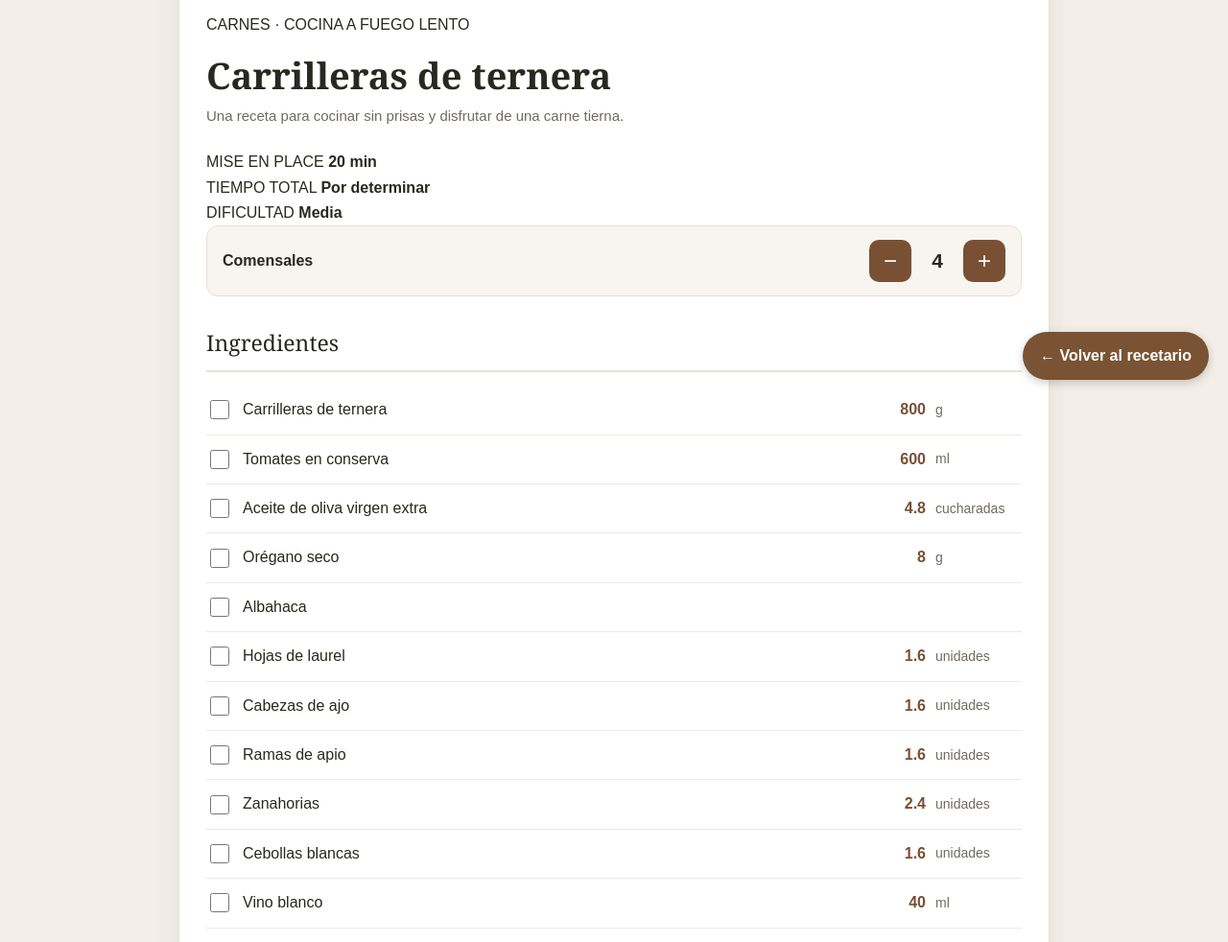
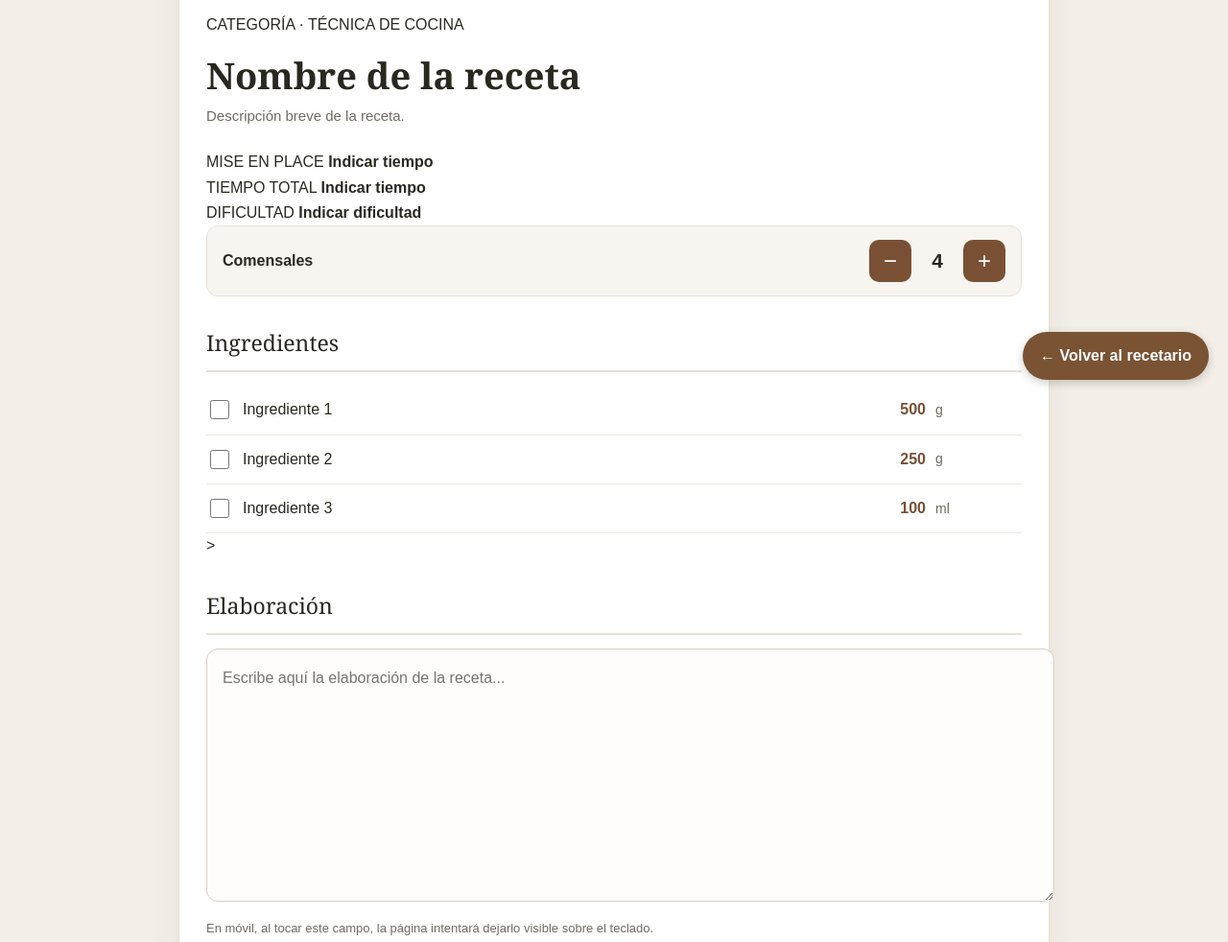
Before and after one commit to MGrecetas2026/mi-recetario, a plain HTML site: page Plantilla_Profesional_Recetas.html in a window 1280 px wide. Shown: the part 384-1366 px from the top of the page at 96% size. Drawn offline with Linux system fonts and the light colour scheme.

Commit message:
Update recipe template title and details

```diff
--- a/Plantilla_Profesional_Recetas.html
+++ b/Plantilla_Profesional_Recetas.html
@@ -3,7 +3,7 @@
 <head>
 <meta charset="utf-8">
 <meta name="viewport" content="width=device-width, initial-scale=1, viewport-fit=cover">
-<title>Carrilleras de ternera</title>
+<title>Plantilla profesional de recetas</title>
   <style>
   /* Botón flotante de retorno al recetario */
 .back-to-recipes {
@@ -306,25 +306,25 @@ a {
   </div>
 
   <header class="recipe-header">
-    <p class="recipe-category">CARNES · COCINA A FUEGO LENTO</p>
-    <h1>Carrilleras de ternera</h1>
+    <p class="recipe-category">CATEGORÍA · TÉCNICA DE COCINA</p>
+    <h1>Nombre de la receta</h1>
     <div class="subtitle">
-      Una receta para cocinar sin prisas y disfrutar de una carne tierna.
+     Descripción breve de la receta.
     </div>
   </header>
 
   <div class="recipe-details">
     <div class="detail">
       <span class="detail-label">MISE EN PLACE</span>
-      <strong>20 min</strong>
+      <strong>Indicar tiempo</strong>
     </div>
     <div class="detail">
       <span class="detail-label">TIEMPO TOTAL</span>
-      <strong>Por determinar</strong>
+      <strong>Indicar tiempo</strong>
     </div>
     <div class="detail">
       <span class="detail-label">DIFICULTAD</span>
-      <strong>Media</strong>
+      <strong>Indicar dificultad</strong>
     </div>
   </div>
 
@@ -338,17 +338,9 @@ a {
   </div>
 
 <h2>Ingredientes</h2>
-<div class="ingredient"><input type="checkbox"><span>Carrilleras de ternera</span><span class="qty" data-base="800">800</span><span class="unit">g</span></div>
-<div class="ingredient"><input type="checkbox"><span>Tomates en conserva</span><span class="qty" data-base="600">600</span><span class="unit">ml</span></div>
-<div class="ingredient"><input type="checkbox"><span>Aceite de oliva virgen extra</span><span class="qty" data-base="4.8">4.8</span><span class="unit">cucharadas</span></div>
-<div class="ingredient"><input type="checkbox"><span>Orégano seco</span><span class="qty" data-base="8">8</span><span class="unit">g</span></div>
-<div class="ingredient"><input type="checkbox"><span>Albahaca</span><span class="qty"></span><span class="unit"></span></div>
-<div class="ingredient"><input type="checkbox"><span>Hojas de laurel</span><span class="qty" data-base="1.6">1.6</span><span class="unit">unidades</span></div>
-<div class="ingredient"><input type="checkbox"><span>Cabezas de ajo</span><span class="qty" data-base="1.6">1.6</span><span class="unit">unidades</span></div>
-<div class="ingredient"><input type="checkbox"><span>Ramas de apio</span><span class="qty" data-base="1.6">1.6</span><span class="unit">unidades</span></div>
-<div class="ingredient"><input type="checkbox"><span>Zanahorias</span><span class="qty" data-base="2.4">2.4</span><span class="unit">unidades</span></div>
-<div class="ingredient"><input type="checkbox"><span>Cebollas blancas</span><span class="qty" data-base="1.6">1.6</span><span class="unit">unidades</span></div>
-<div class="ingredient"><input type="checkbox"><span>Vino blanco</span><span class="qty" data-base="40">40</span><span class="unit">ml</span></div>
+<div class="ingredient"><input type="checkbox"><span>Ingrediente 1</span><span class="qty" data-base="500">500</span><span class="unit">g</span></div>
+<div class="ingredient"><input type="checkbox"><span>Ingrediente 2</span><span class="qty" data-base="250">250</span><span class="unit">g</span></div>
+<div class="ingredient"><input type="checkbox"><span>Ingrediente 3</span><span class="qty" data-base="100">100</span><span class="unit">ml</span></div>>
 
 <h2>Elaboración</h2>
 <textarea id="elaboration" placeholder="Escribe aquí la elaboración de la receta..."></textarea>
```
